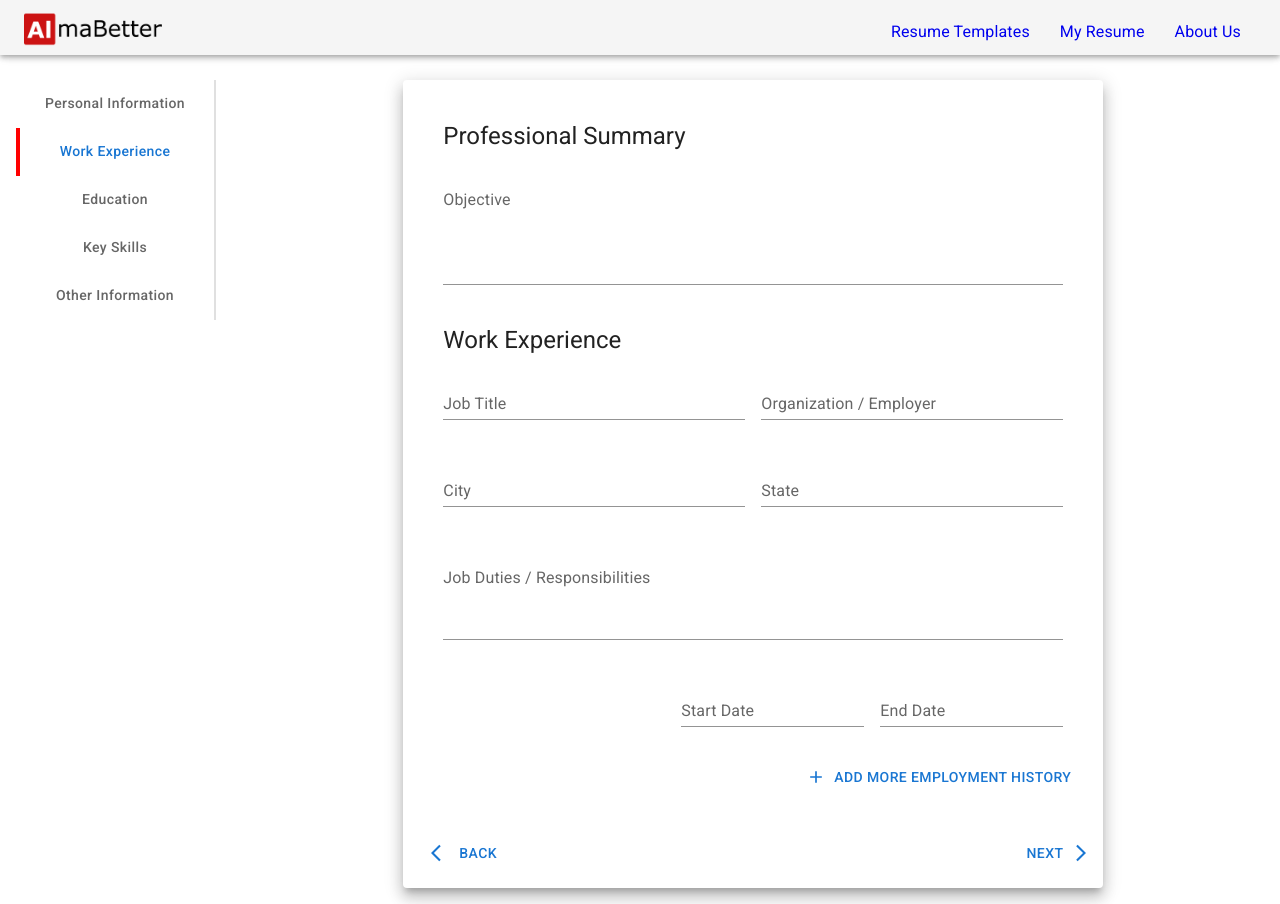
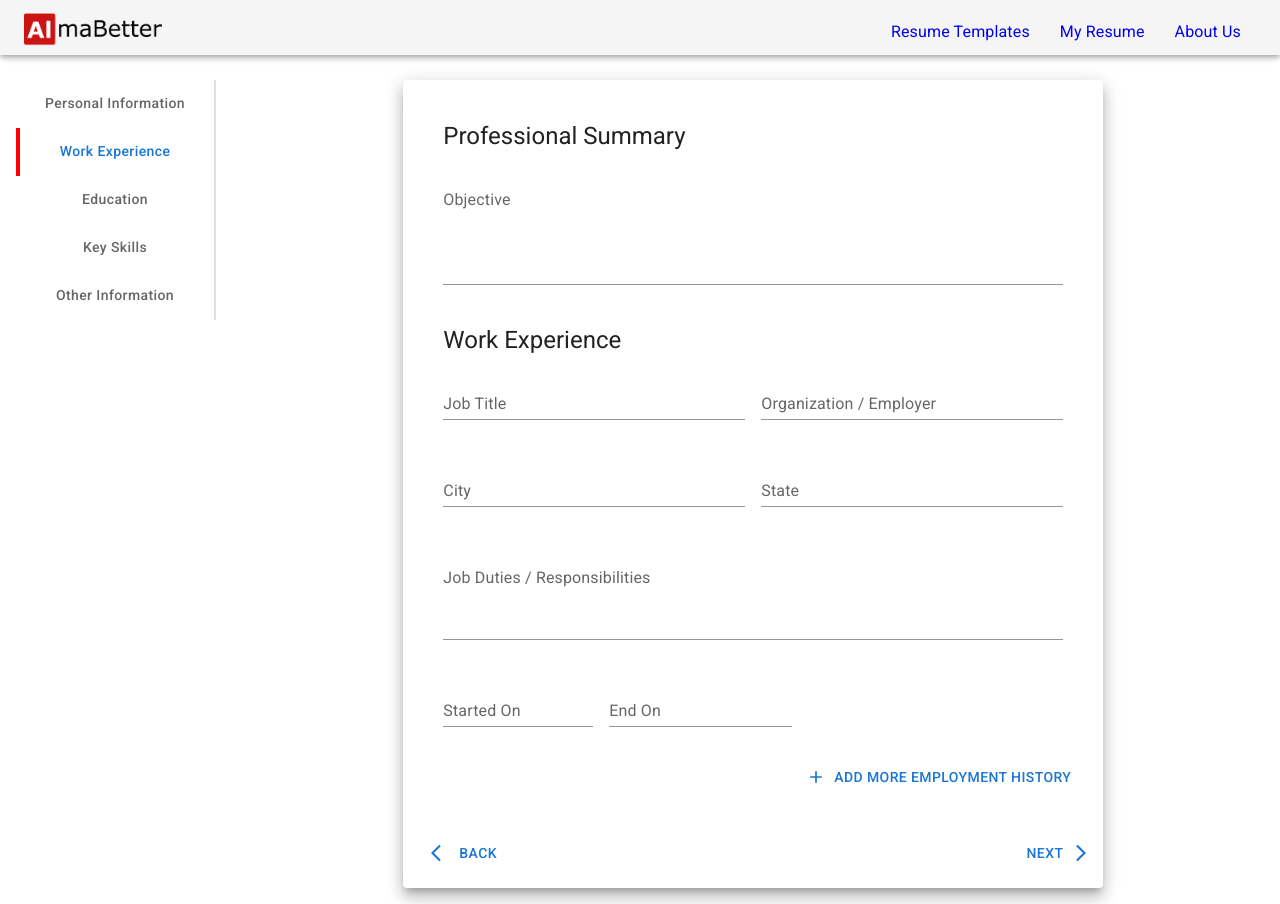
Before and after one commit to RahulRSoni/resume-builder, a React (Create React App) app: page /templates in a window 1280 px wide. Both pictures are taken after a click on the tab "Work Experience". Built offline with nearby package versions, Linux system fonts and the light colour scheme.

Commit message:
work form

```diff
--- a/src/App.js
+++ b/src/App.js
@@ -1,3 +1,4 @@
+import React from 'react';
 import Navbar from './Componant/Navbar';
 import { Routes, Route } from "react-router-dom";
 import Home from './Componant/Home';
--- a/src/Componant/Form/FormMain.js
+++ b/src/Componant/Form/FormMain.js
@@ -1,3 +1,4 @@
+import React from "react"
 import { Tab, Box, Grid, Paper, Button } from "@mui/material"
 import { TabContext, TabList, TabPanel } from "@mui/lab"
 import { useState } from "react"
@@ -37,6 +38,8 @@ const FormMain = () => {
             companyCity:'',
             companyState:'',
             jobSummary:'',
+            jobStarted:"",
+            jobEnd:"",
             qualification:'',
             university:'',
             universityCity:'',
--- a/src/Componant/Form/WorkEx.js
+++ b/src/Componant/Form/WorkEx.js
@@ -7,7 +7,7 @@ import { LocalizationProvider } from '@mui/x-date-pickers/LocalizationProvider';
 import { DatePicker } from '@mui/x-date-pickers/DatePicker';
 import FormControl from '@mui/material/FormControl';
 import AddIcon from '@mui/icons-material/Add';
-import dayjs from 'dayjs';
+// import dayjs from 'dayjs';
 import { Controller, useFormContext } from "react-hook-form";
 
 const WorkExp = () => {
@@ -24,7 +24,6 @@ const WorkExp = () => {
             </Box>
             <Grid container px={2} gap={2}>
                 <Box sx={{ width: "620px", maxWidth: '100%', }} >
-
                     <Controller
                         control={control}
                         name="objective"
@@ -36,7 +35,7 @@ const WorkExp = () => {
                                 label="Objective"
                                 variant="standard"
                                 placeholder='Write your work experience in a summary'
-                                {...register("objective", { minLength: { value: 300, message: "Please write at least 300 words summary." }})}
+                                {...register("objective", { minLength: { value: 300, message: "Please write at least 300 words summary." } })}
                                 multiline rows={4}
                                 {...field}
                                 inputRef={register('objective')}
@@ -44,7 +43,6 @@ const WorkExp = () => {
                                 helperText={errors.objective ? errors.objective.message : " "}
                             />)}
                     />
-
                 </Box>
             </Grid>
             <Box sx={{ width: "620px", maxWidth: '100%', p: 2 }}>
@@ -53,7 +51,6 @@ const WorkExp = () => {
             <Grid container px={2} gap={2}>
                 <Grid container item display="flex" direction="row" spacing={2}>
                     <Grid item sm={6}>
-
                         <Controller
                             control={control}
                             name="jobName"
@@ -70,11 +67,8 @@ const WorkExp = () => {
                                     helperText={errors.jobName ? errors.jobName.message : " "}
                                 />)}
                         />
-
                     </Grid>
                     <Grid item sm={6}>
-
-
                         <Controller
                             control={control}
                             name="companyName"
@@ -91,7 +85,6 @@ const WorkExp = () => {
                                     helperText={errors.companyName ? errors.companyName.message : " "}
                                 />)}
                         />
-
                     </Grid>
                 </Grid>
 
@@ -115,7 +108,6 @@ const WorkExp = () => {
                         />
                     </Grid>
                     <Grid item sm={6}>
-
                         <Controller
                             control={control}
                             name="companyState"
@@ -132,14 +124,10 @@ const WorkExp = () => {
                                     helperText={errors.companyState ? errors.companyState.message : " "}
                                 />)}
                         />
-
                     </Grid>
                 </Grid>
-
-                <Grid container item display="flex" direction="row" spacing={2} >
                 <Grid item >
                     <Box sx={{ width: "620px", maxWidth: '100%', }} >
-
                         <Controller
                             control={control}
                             name="jobSummary"
@@ -157,36 +145,45 @@ const WorkExp = () => {
                                     helperText={errors.jobSummary ? errors.jobSummary.message : " "}
                                 />)}
                         />
-
                     </Box>
                 </Grid>
+
+                <Grid container item display="flex" direction="row" spacing={2} >
+                    <Grid item>
+                        <FormControl variant="standard" sx={{ width: 150 }} >
+                            <Controller
+                                control={control}
+                                name="jobStarted"
+                                render={({ field }) => (<LocalizationProvider dateAdapter={AdapterDayjs} >
+                                    <DatePicker label="Started On" value={startDate}
+                                        inputFormat="MMM-YYYY"
+                                        onChange={(newValue) => { setStartDate(newValue); }}
+                                        renderInput={(params) => <TextField
+                                            {...params}
+                                            {...field}
+                                            variant="standard" />} />
+                                </LocalizationProvider>
+                                )}
+                            />
+                        </FormControl>
                     </Grid>
 
-                <Grid container display="flex" justifyContent="flex-End" direction="row" spacing={2}>
                     <Grid item>
                         <FormControl variant="standard" size="small" label={'margin="dense"'}>
-                            <LocalizationProvider dateAdapter={AdapterDayjs} >
-                                <DatePicker label="Start Date"
-                                    views={['month', 'year']}
-                                    minDate={dayjs('2012-03-01')}
-                                    maxDate={dayjs('2023-06-01')}
-                                    value={startDate}
-                                    onChange={(newValue) => { setStartDate(newValue); }}
-                                    renderInput={(params) => <TextField {...params} variant="standard" fullWidth />} />
+                            <Controller
+                                control={control}
+                                name="jobEnd"
+                                render={({ field }) => (<LocalizationProvider dateAdapter={AdapterDayjs} >
+                                    <DatePicker label="End On" value={endDate}
+                                        inputFormat="MMM-YYYY"
+                                        onChange={(newValue) => { setEndDate(newValue); }}
+                                        renderInput={(params) => <TextField
+                                            {...params}
+                                            {...field}
+                                            variant="standard" />} />
                                 </LocalizationProvider>
-                        </FormControl>
-                    </Grid>
-                    <Grid item>
-                        <FormControl variant="standard" size="small" label={'margin="dense"'}>
-                            <LocalizationProvider dateAdapter={AdapterDayjs} >
-                                <DatePicker label="End Date"
-                                    views={['month', 'year']}
-                                    minDate={dayjs('2012-03-01')}
-                                    maxDate={dayjs('2023-06-01')}
-                                    value={endDate}
-                                    onChange={(newValue) => { setEndDate(newValue); }}
-                                    renderInput={(params) => <TextField {...params} variant="standard" fullWidth />} />
-                            </LocalizationProvider>
+                                )}
+                            />
                         </FormControl>
                     </Grid>
                 </Grid>
```
Lines whose indentation alone changed are shown as unchanged.
